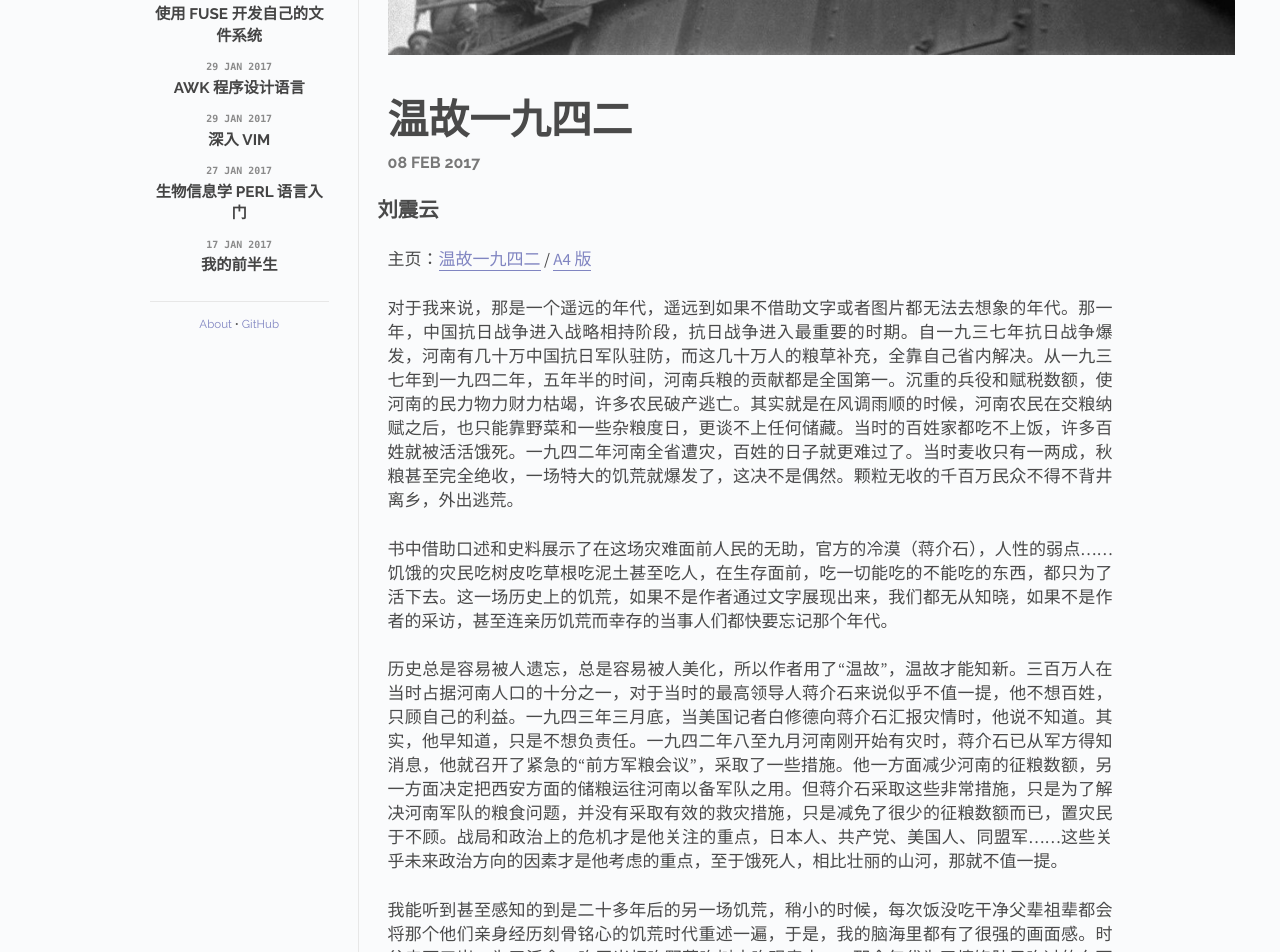
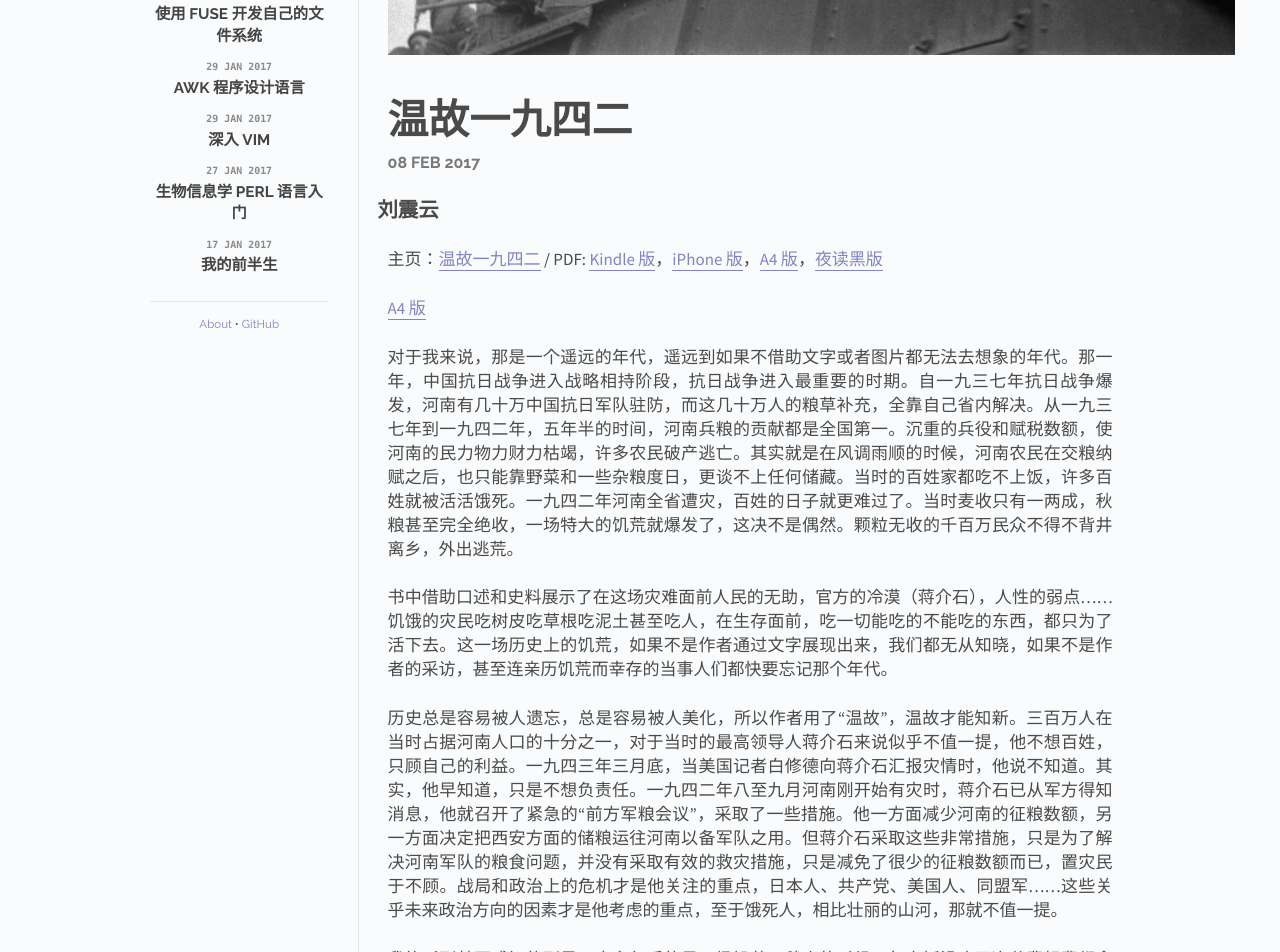
Before and after one commit to M-Mono/m-mono.github.io, a Jekyll site: the page built from _posts/2017-02-08-1942.md, in a window 1280 px wide. Shown: the part 361-1313 px from the top of the page. Built offline with Jekyll 4.4.1, drawn with Linux system fonts in a browser that asks for light colours; Markdown is read by kramdown in place of the engine named in the settings.

```diff
--- a/_posts/2017-02-08-1942.md
+++ b/_posts/2017-02-08-1942.md
@@ -7,7 +7,11 @@
 ---
 ##刘震云
 
-主页：[温故一九四二](https://github.com/M-Mono/1942) / [A4 版](https://github.com/M-Mono/1942/raw/master/温故一九四二%20·%20刘震云%20(A4).pdf)
+主页：[温故一九四二](https://github.com/M-Mono/1942) / PDF: [Kindle 版](https://github.com/M-Mono/1942/raw/master/温故一九四二%20·%20刘震云%20(Kindle).pdf)，[iPhone 版](https://github.com/M-Mono/1942/raw/master/温故一九四二%20·%20刘震云%20(iPhone).pdf)，[A4 版](https://github.com/M-Mono/1942/raw/master/温故一九四二%20·%20刘震云%20(A4).pdf)，[夜读黑版](https://github.com/M-Mono/1942/raw/master/温故一九四二%20·%20刘震云%20(Black).pdf)
+
+
+
+[A4 版](https://github.com/M-Mono/1942/raw/master/温故一九四二%20·%20刘震云%20(A4).pdf)
 
 
 对于我来说，那是一个遥远的年代，遥远到如果不借助文字或者图片都无法去想象的年代。那一年，中国抗日战争进入战略相持阶段，抗日战争进入最重要的时期。自一九三七年抗日战争爆发，河南有几十万中国抗日军队驻防，而这几十万人的粮草补充，全靠自己省内解决。从一九三七年到一九四二年，五年半的时间，河南兵粮的贡献都是全国第一。沉重的兵役和赋税数额，使河南的民力物力财力枯竭，许多农民破产逃亡。其实就是在风调雨顺的时候，河南农民在交粮纳赋之后，也只能靠野菜和一些杂粮度日，更谈不上任何储藏。当时的百姓家都吃不上饭，许多百姓就被活活饿死。一九四二年河南全省遭灾，百姓的日子就更难过了。当时麦收只有一两成，秋粮甚至完全绝收，一场特大的饥荒就爆发了，这决不是偶然。颗粒无收的千百万民众不得不背井离乡，外出逃荒。
```
Also changed, not shown: other parts of _posts/2017-02-08-1942.md (+1 -1 lines), images/Frontmatter_1942.jpg (added).
